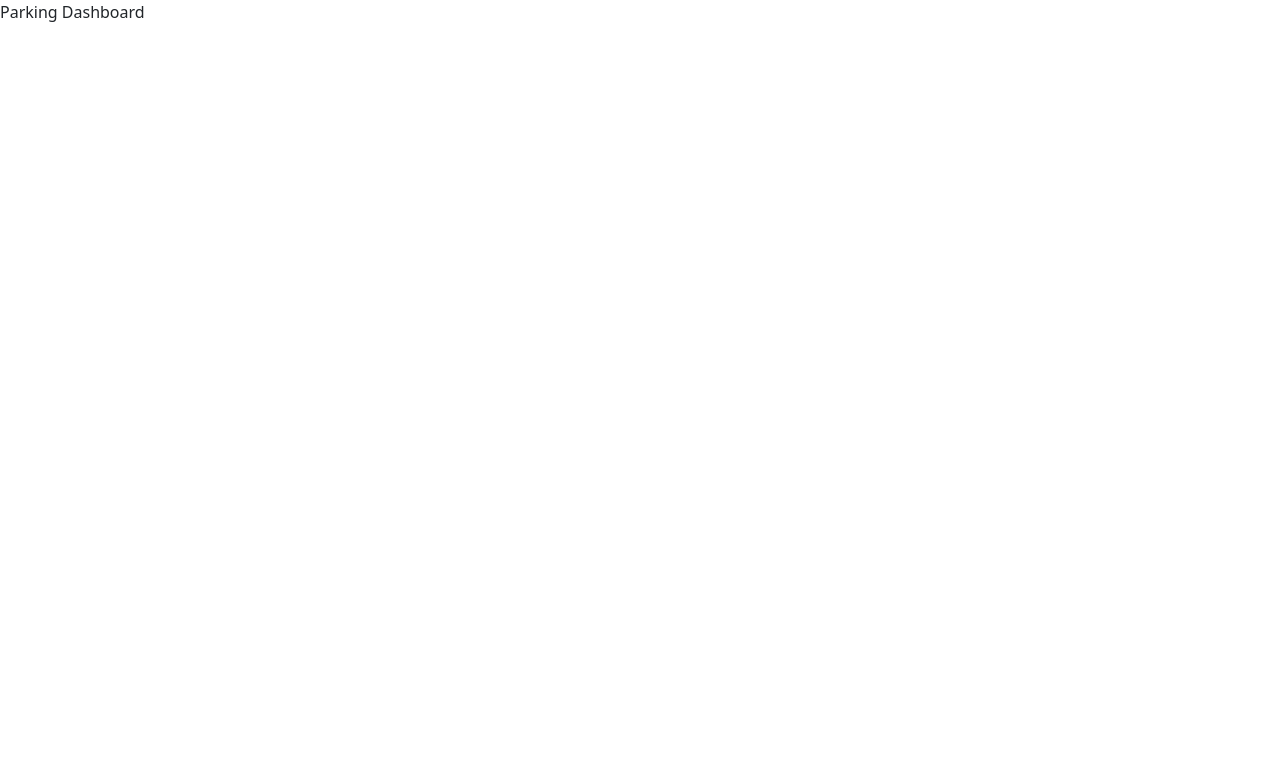
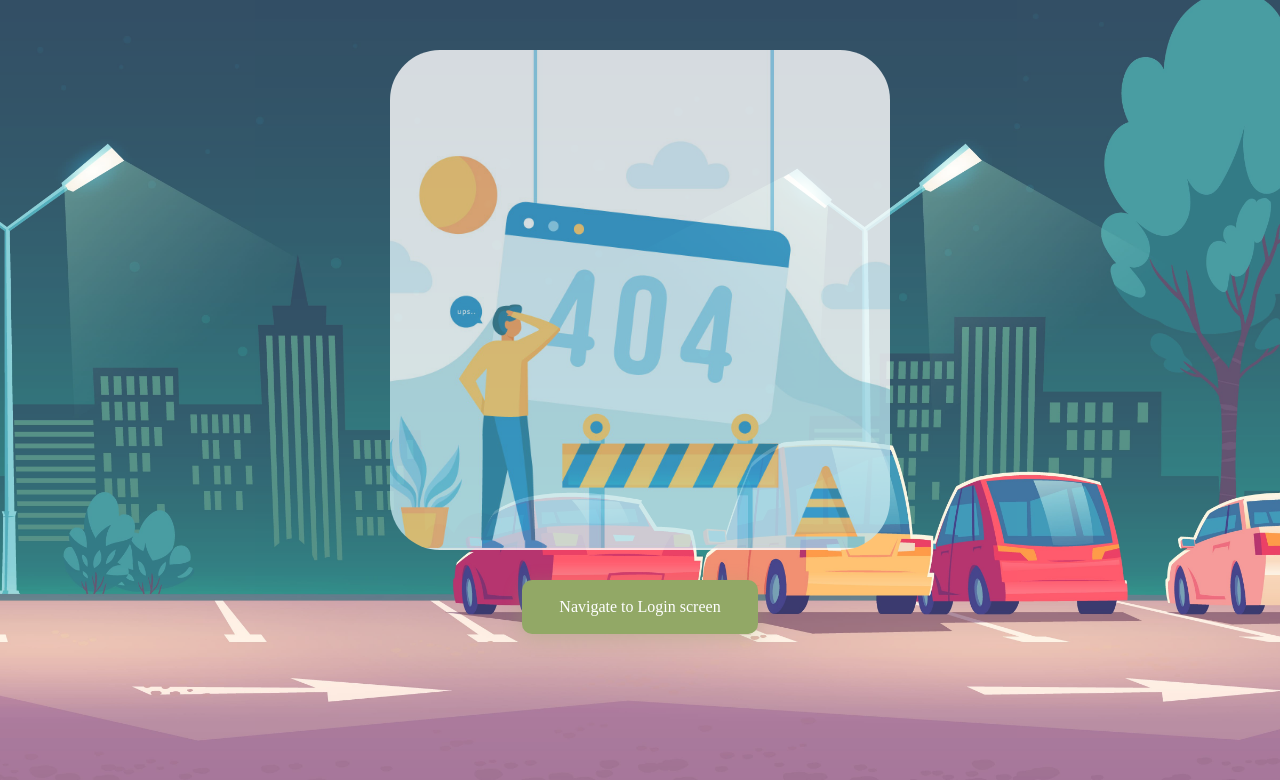
Before and after one commit to tomcherian/easy-car-parking, a React (Create React App) app: page / in a window 1280 px wide. Shown: the top 780 px of the page. Built offline with nearby package versions, Linux system fonts and the light colour scheme; the HTML template or start-up script is replaced by a standard one.

Commit message:
add protected route

```diff
--- a/src/App.jsx
+++ b/src/App.jsx
@@ -1,17 +1,29 @@
 import { BrowserRouter, Route, Routes } from "react-router-dom";
 import Login from "./pages/Login/Login";
-import Home from "./pages/Home/Home";
+import SignUp from "./pages/SignUp/SignUp";
+import { FeRoutes, ProtectedRoutesData } from "./utils/RouteConstants";
+import NotFound from "./pages/NotFound/NotFound";
+
+import "bootstrap/dist/css/bootstrap.min.css";
 import "./styles/global.css";
-import SignUp from "./pages/SignUp/SignUp";
-import "bootstrap/dist/css/bootstrap.min.css";
 
 function App() {
+  const ProtectedRoutes = () => {
+    const accessToken = sessionStorage.getItem("access_token");
+    if (accessToken) {
+      return ProtectedRoutesData.map((routeData) => {
+        return <Route path={routeData.path} element={routeData.component} />;
+      });
+    }
+  };
+
   return (
     <BrowserRouter>
       <Routes>
-        <Route path="/" element={<Home />} />
-        <Route path="/login" element={<Login />} />
-        <Route path="/signup" element={<SignUp />} />
+        {ProtectedRoutes()}
+        <Route path={FeRoutes.LOGIN} element={<Login />} />
+        <Route path={FeRoutes.SIGN_UP} element={<SignUp />} />
+        <Route path="*" element={<NotFound />} />
       </Routes>
     </BrowserRouter>
   );
--- a/src/pages/Login/Login.jsx
+++ b/src/pages/Login/Login.jsx
@@ -1,6 +1,7 @@
 import { useNavigate } from "react-router";
 import "./Login.css";
 import React, { useState } from "react";
+import { FeRoutes } from "../../utils/RouteConstants";
 
 function Login() {
   const [formData, setFormData] = useState({
@@ -21,7 +22,7 @@ function Login() {
   const navigate = useNavigate();
 
   const handleSignUp = () => {
-    navigate("/signup");
+    navigate(FeRoutes.SIGN_UP);
   };
 
   const validateEmail = (event) => {
--- /dev/null
+++ b/src/pages/NotFound/NotFound.css
@@ -0,0 +1,42 @@
+.Not_found_container {
+    background-image: url("../../assets/images/BackgroundImage.jpg");
+    background-size: cover;
+    background-position: center;
+    width: 100vw;
+    height: 100vh;
+    opacity: 0.8;
+    position: relative;
+}
+
+.Not_found_image {
+    background-image: url("../../assets/images/NotFound.jpg");
+    background-size: cover;
+    background-position: center;
+    width: 500px;
+    height: 500px;
+    opacity: 0.8;
+    margin: auto;
+    position: relative;
+    top: 50px;
+    border-radius: 50px;
+}
+
+.Not_found_navigate_button {
+    cursor: pointer;
+    border-radius: 10px;
+    background: #779341;
+    box-shadow: 0px 4px 19px 0px rgba(119, 147, 65, 0.3);
+    color: #fff;
+    font-family: Poppins;
+    font-size: 16px;
+    font-style: normal;
+    font-weight: 500;
+    line-height: normal;
+    min-height: 54px;
+    min-width: 236px;
+    outline: none;
+    border: none;
+    margin: auto;
+    display: block;
+    margin-top: 80px;
+  }
--- /dev/null
+++ b/src/pages/NotFound/NotFound.jsx
@@ -0,0 +1,23 @@
+import React from "react";
+import { useNavigate } from "react-router";
+import "./NotFound.css";
+import { FeRoutes } from "../../utils/RouteConstants";
+
+function NotFound() {
+  const navigate = useNavigate();
+  return (
+    <div className="Not_found_container">
+      <div className="Not_found_image"></div>
+      <button
+        className="Not_found_navigate_button"
+        onClick={() => {
+          navigate(FeRoutes.LOGIN);
+        }}
+      >
+        Navigate to Login screen
+      </button>
+    </div>
+  );
+}
+
+export default NotFound;
--- a/src/pages/SignUp/SignUp.jsx
+++ b/src/pages/SignUp/SignUp.jsx
@@ -1,6 +1,7 @@
 import { useNavigate } from "react-router";
 import "./SignUp.css";
 import React, { useState } from "react";
+import { FeRoutes } from "../../utils/RouteConstants";
 
 function LoginWrapper({ children }) {
   const [formData, setFormData] = useState({
@@ -33,7 +34,7 @@ function LoginWrapper({ children }) {
   const navigate = useNavigate();
 
   const handleSignIn = () => {
-    navigate("/login");
+    navigate(FeRoutes.LOGIN);
   };
 
   const validateEmail = (event) => {
--- /dev/null
+++ b/src/utils/RouteConstants.js
@@ -0,0 +1,14 @@
+import Home from "../pages/Home/Home";
+
+export const FeRoutes = {
+  LOGIN: "/login",
+  SIGN_UP: "/signup",
+  HOME: "/",
+};
+
+export const ProtectedRoutesData = [
+  {
+    path: FeRoutes.HOME,
+    component: <Home />,
+  },
+];
```
Also changed, not shown: src/assets/images/NotFound.jpg (added).
